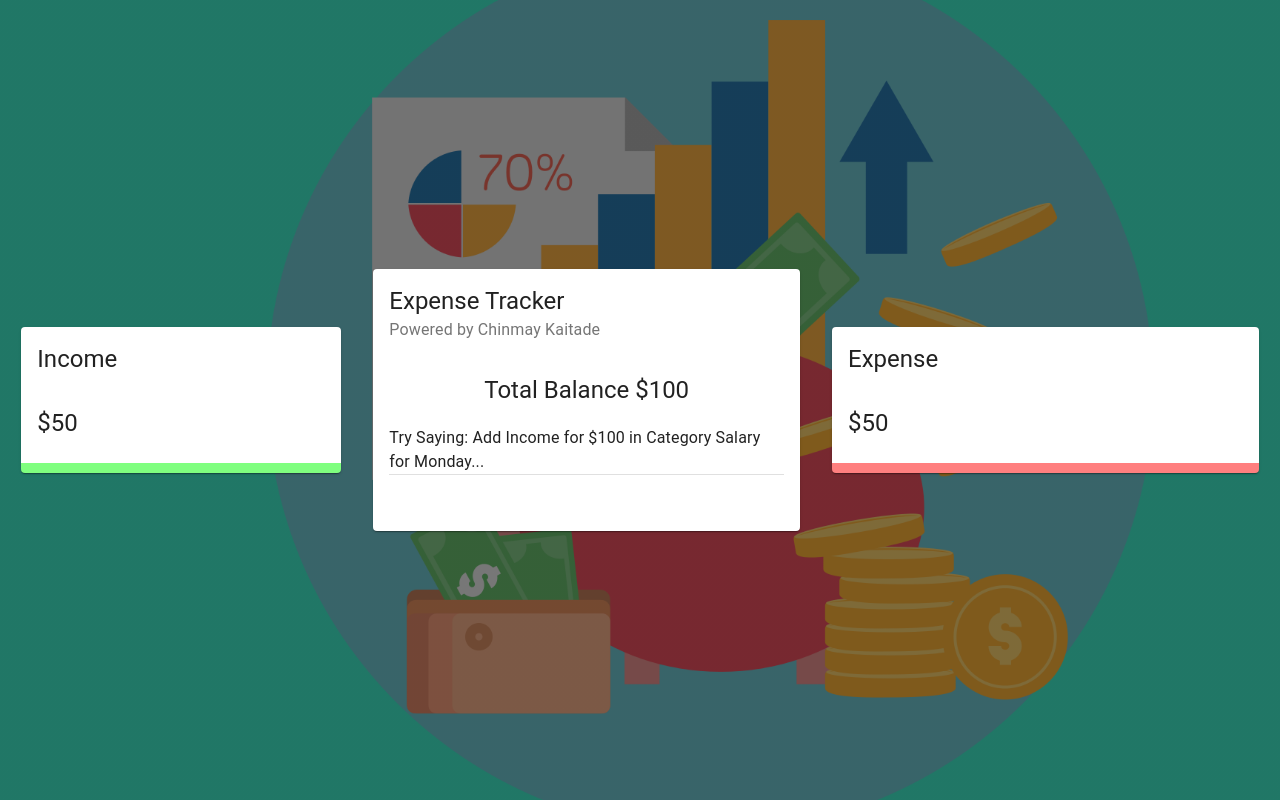
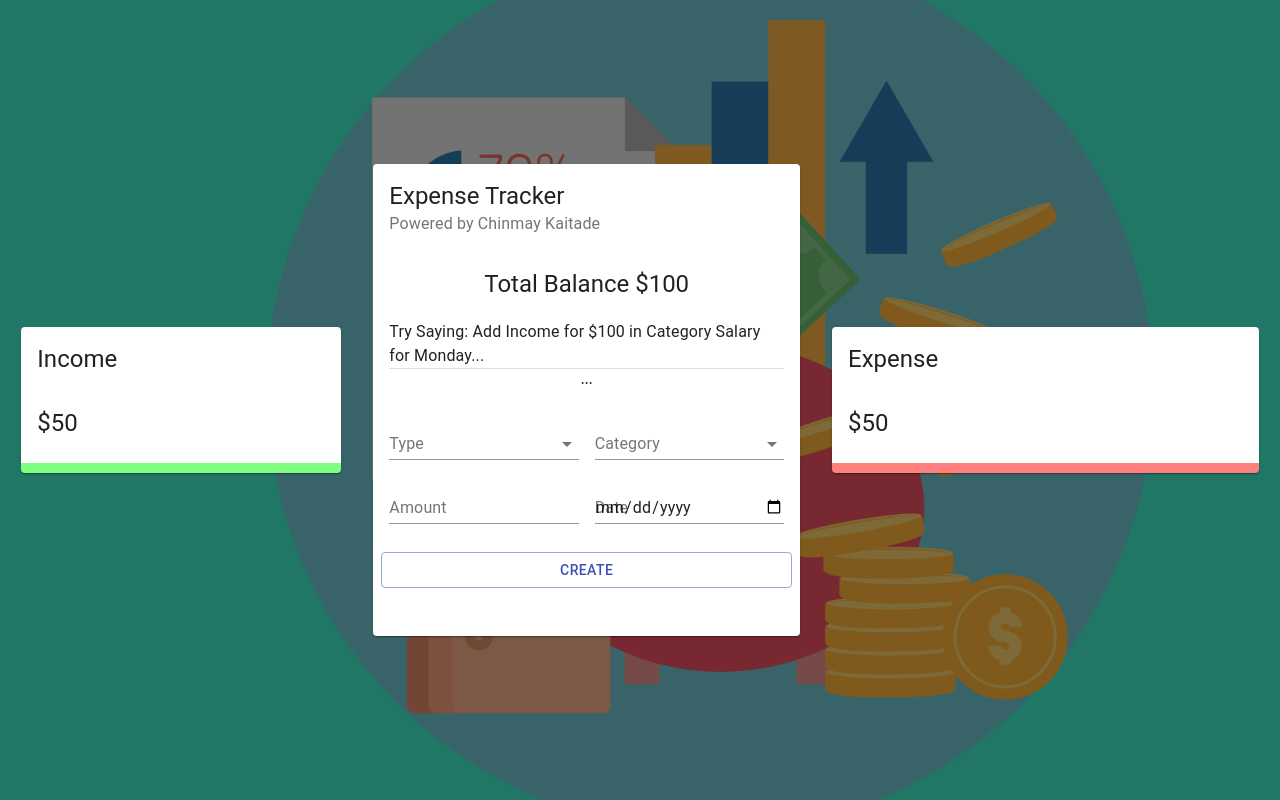
Before and after one commit to ChinmayKaitade/Expense-Tracker-React, a React (Create React App) app: page / in a window 1280 px wide. Built offline with nearby package versions, Linux system fonts and the light colour scheme.

Commit message:
Main Container Form code added

```diff
--- /dev/null
+++ b/src/components/Main/Form/Form.jsx
@@ -0,0 +1,67 @@
+import React from "react";
+import {
+  TextField,
+  Typography,
+  Grid,
+  Button,
+  FormControl,
+  InputLabel,
+  Select,
+  MenuItem,
+} from "@material-ui/core";
+
+import useStyles from "./styles";
+
+const Form = () => {
+  const classes = useStyles();
+
+  return (
+    <div>
+      <Grid container spacing={2}>
+        <Grid item xs={12}>
+          <Typography align="center" variant="subtitle2" gutterBottom>
+            ...
+          </Typography>
+        </Grid>
+
+        <Grid item xs={6}>
+          <FormControl fullWidth>
+            <InputLabel>Type</InputLabel>
+            <Select>
+              <MenuItem value="Income">Income</MenuItem>
+              <MenuItem value="Expense">Expense</MenuItem>
+            </Select>
+          </FormControl>
+        </Grid>
+
+        <Grid item xs={6}>
+          <FormControl fullWidth>
+            <InputLabel>Category</InputLabel>
+            <Select>
+              <MenuItem value="business">Business</MenuItem>
+              <MenuItem value="salary">Salary</MenuItem>
+            </Select>
+          </FormControl>
+        </Grid>
+
+        <Grid item xs={6}>
+          <TextField type="number" label="Amount" fullWidth />
+        </Grid>
+        <Grid item xs={6}>
+          <TextField type="date" label="Date" fullWidth />
+        </Grid>
+
+        <Button
+          className={classes.button}
+          variant="outlined"
+          color="primary"
+          fullWidth
+        >
+          Create
+        </Button>
+      </Grid>
+    </div>
+  );
+};
+
+export default Form;
--- /dev/null
+++ b/src/components/Main/Form/styles.js
@@ -0,0 +1,12 @@
+import { makeStyles } from "@material-ui/core/styles";
+
+export default makeStyles(() => ({
+  radioGroup: {
+    display: "flex",
+    justifyContent: "center",
+    marginBottom: "-10px",
+  },
+  button: {
+    marginTop: "20px",
+  },
+}));
--- a/src/components/Main/Main.jsx
+++ b/src/components/Main/Main.jsx
@@ -9,6 +9,7 @@
 } from "@material-ui/core";
 
 import useStyles from "./styles";
+import Form from "./Form/Form";
 
 const Main = () => {
   const classes = useStyles();
@@ -38,6 +39,7 @@
           <Divider />
 
           {/* Form Container */}
+          <Form />
         </CardContent>
 
         <CardContent className={classes.cardContent}>
```
